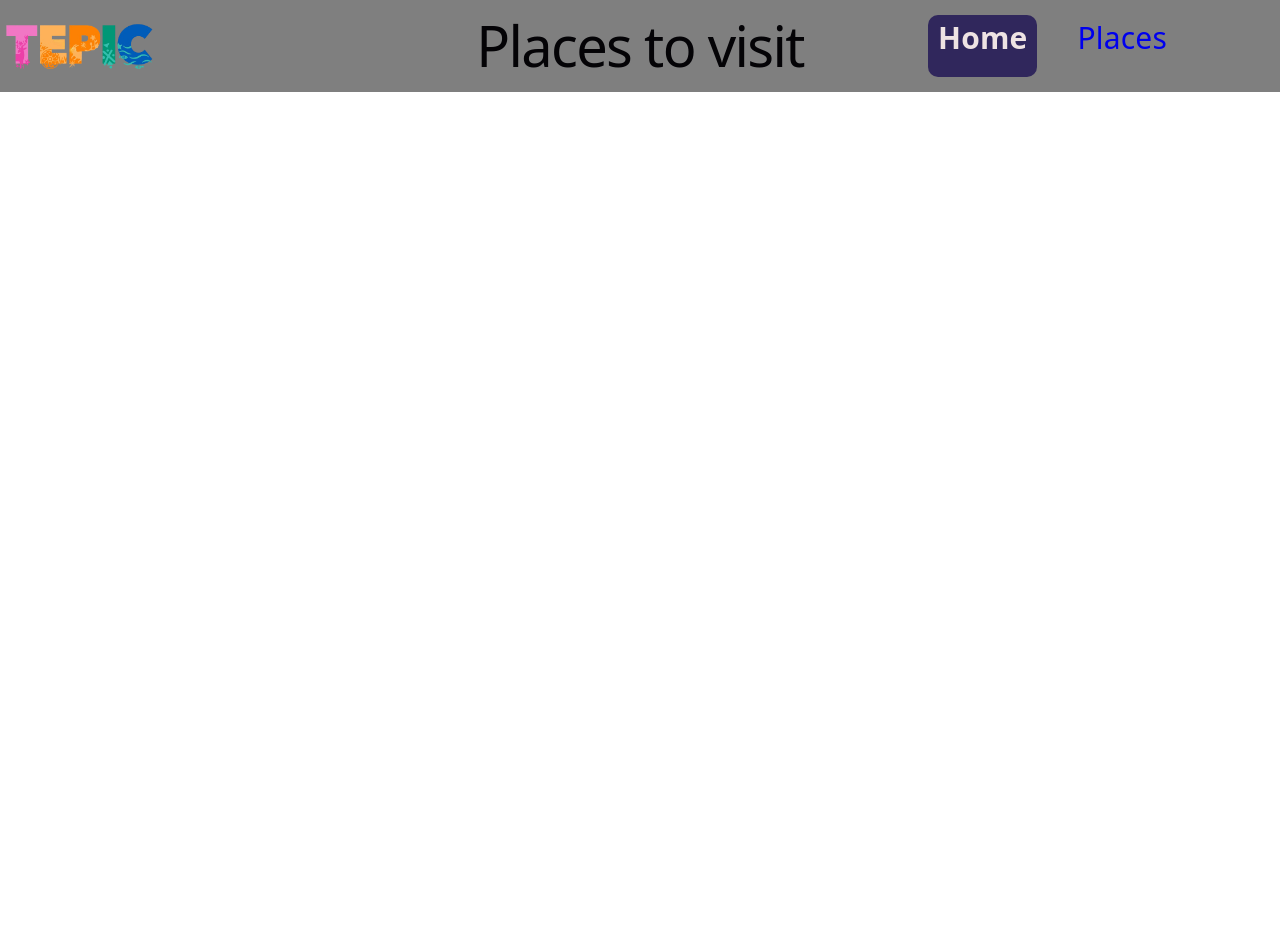
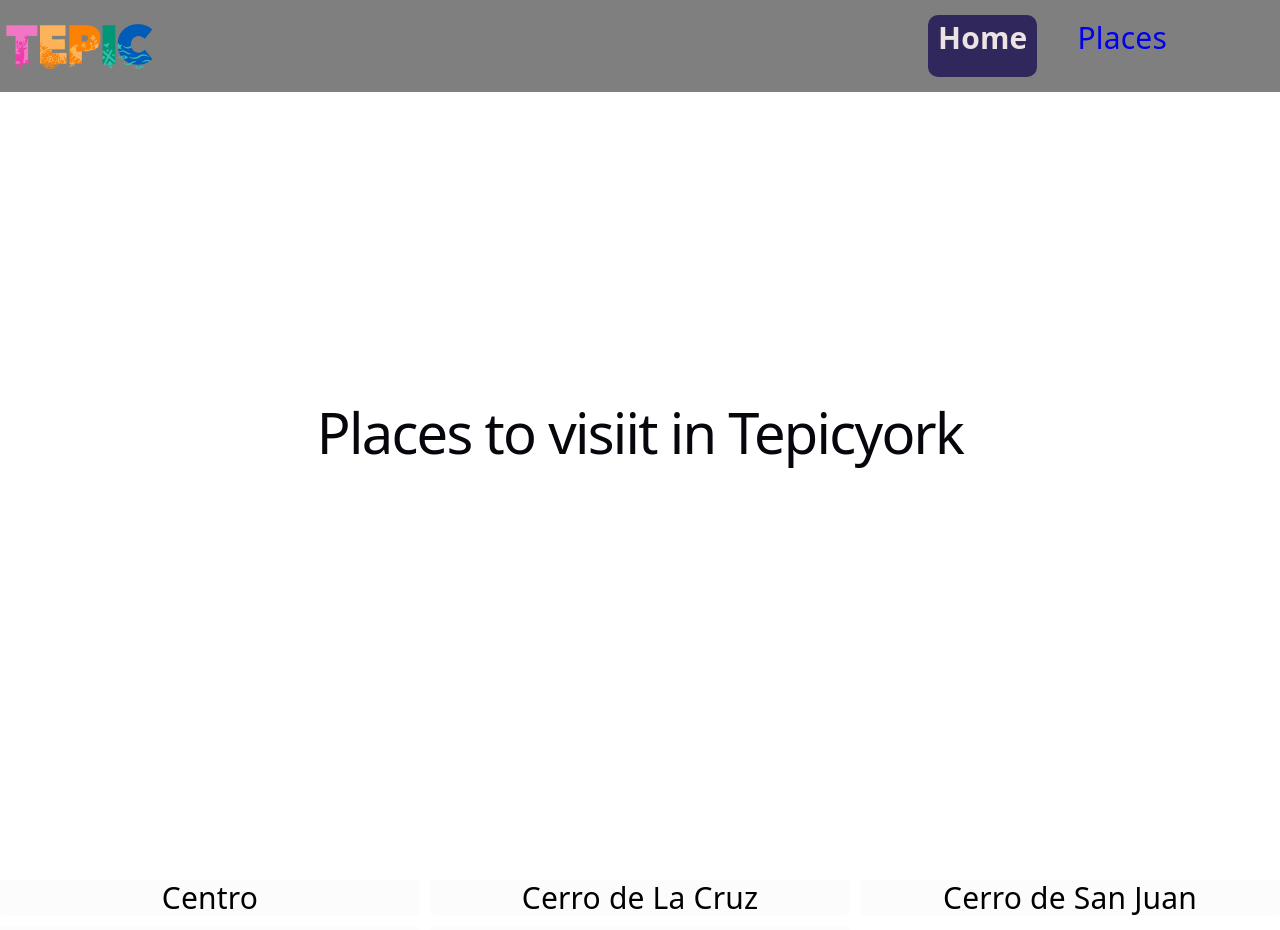
Before and after one commit to ojitoss/discovering-tepic, a React (Vite) app: page /places in a window 1280 px wide. Shown: the top 930 px of the page. Before the commit the page ends 800 px from the top, so only its background shows below. Built offline with nearby package versions, Linux system fonts and the light colour scheme.

Commit message:
feat: add real template content for places page

```diff
--- /dev/null
+++ b/src/pages/Places.css
@@ -0,0 +1,20 @@
+h1 {
+  display: flex;
+  height: 100vh;
+  justify-content: center;
+  align-items: center;
+}
+
+.container {
+  display: grid;
+  grid-template-columns: repeat(3, 1fr);
+  gap: 10px;
+}
+
+.place {
+  background: #fcfcfc;
+  color: #000;
+  border-radius: 5px;
+  font-size: 30px;
+  padding: 5px;
+}
--- a/src/pages/Places.tsx
+++ b/src/pages/Places.tsx
@@ -1,6 +1,24 @@
+import { PLACES_INFO  } from '../../constants'
+import './Places.css'
+
 function Places() {
     return (
-        <h1>Places to visit</h1>
+      <>
+        <h1>Places to visiit in Tepicyork</h1>
+
+        <div className='container'>
+          {PLACES_INFO.map((place_info, i) => {
+            return (
+              <span
+              className='place'
+                key={i}
+              >
+                {place_info.name}
+              </span>
+            )
+          })}
+        </div>
+      </>
     )
 }
 
```
